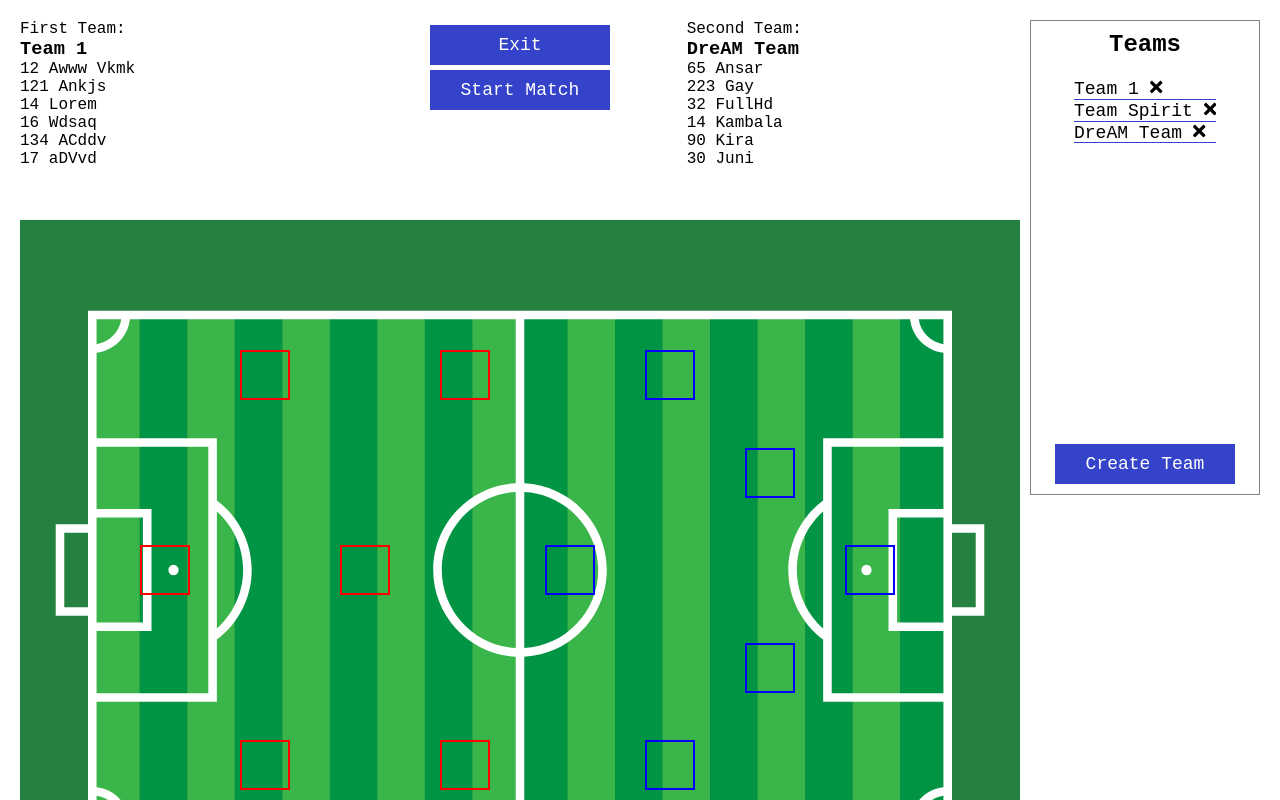
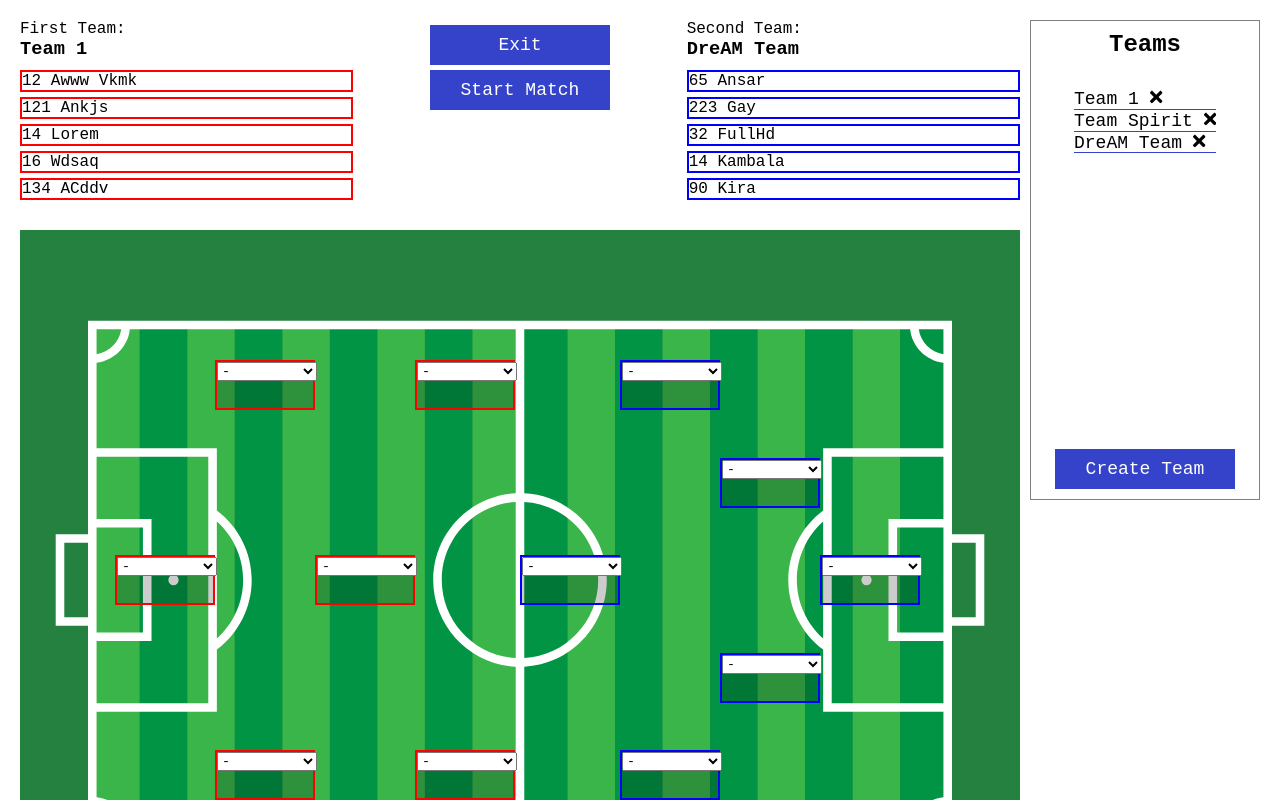
Before and after one commit to Anakharsis9/football, a Vue app: page / in a window 1280 px wide. Both pictures are taken after a click on the button "Match Settings". Built offline with nearby package versions, Linux system fonts and the light colour scheme.

Commit message:
player select

```diff
--- /dev/null
+++ b/src/components/Cells.vue
@@ -0,0 +1,117 @@
+<template>
+  <div>
+    <div
+      v-for="(n, index) in 6"
+      :key="n"
+      class="player"
+      :class="{
+        ['player' + n]: true,
+      }"
+    >
+      <select
+        @change="updateCell(index, +$event.target.value)"
+        class="player_select"
+      >
+        <option :value="-1">-</option>
+        <option
+          v-for="(player, index) in filterPlayerOptions(teamDist[index])"
+          :value="player.number"
+          :key="index"
+        >
+          {{ player.number + " " + player.fullName }}
+        </option>
+      </select>
+    </div>
+  </div>
+</template>
+
+<script>
+export default {
+  name: "Cells",
+  props: { team: { type: Object, require: true } },
+  data: () => ({
+    teamDist: { 0: -1, 1: -1, 2: -1, 3: -1, 4: -1, 5: -1 },
+  }),
+  methods: {
+    filterPlayerOptions(currentPlayerNumber) {
+      const chosenPlayers = Object.values(this.teamDist).filter(
+        (number) => currentPlayerNumber !== number
+      );
+      console.log(chosenPlayers);
+      return this.team.players.filter(
+        (player) => !chosenPlayers.includes(player.number)
+      );
+    },
+    updateCell(index, value) {
+      this.teamDist[index] = value;
+    },
+  },
+};
+</script>
+
+<style>
+.player_select {
+  width: 100px;
+}
+
+.player {
+  background-color: rgba(0, 0, 0, 0.2);
+  width: 100px;
+  height: 50px;
+}
+.team > .player:hover {
+  border: 2px solid yellow;
+}
+
+.team1 > .player {
+  border: 2px solid red;
+}
+.team1 > .player1 {
+  grid-column: 2/3;
+}
+.team1 > .player2 {
+  grid-column: 4/5;
+}
+.team1 > .player3 {
+  grid-row: 3/4;
+}
+.team1 > .player4 {
+  grid-row: 3/4;
+  grid-column: 3/4;
+}
+.team1 > .player5 {
+  grid-row: 5/6;
+  grid-column: 2/3;
+}
+.team1 > .player6 {
+  grid-row: 5/6;
+  grid-column: 4/5;
+}
+
+.team2 > .player1 {
+  grid-column: 2/3;
+}
+.team2 > .player2 {
+  grid-row: 2/3;
+  grid-column: 3/4;
+}
+.team2 > .player3 {
+  grid-row: 3/4;
+}
+.team2 > .player4 {
+  grid-row: 3/4;
+  grid-column: 4/5;
+}
+.team2 > .player5 {
+  grid-row: 4/5;
+  grid-column: 3/4;
+}
+.team2 > .player6 {
+  grid-row: 5/6;
+  grid-column: 2/3;
+}
+
+.team2 > .player {
+  border: 2px solid blue;
+}
+</style>
--- a/src/components/Field.vue
+++ b/src/components/Field.vue
@@ -1,29 +1,21 @@
 <template>
-  <div class="wrapper">
-    <match-settings :teamsList="teamsList"></match-settings>
+  <div class="field_wrapper">
+    <match-settings
+      :teamsList="teamsList"
+      @settingModeChange="isSettingMode = $event"
+      @twoTeams="twoTeams = $event"
+    ></match-settings>
     <div class="field_container">
-      <div class="team team1">
-        <div class="player player1"></div>
-        <div class="player player2"></div>
-        <div class="player player3"></div>
-        <div class="player player4"></div>
-        <div class="player player5"></div>
-        <div class="player player6"></div>
-      </div>
-      <div class="team team2">
-        <div class="player player1"></div>
-        <div class="player player2"></div>
-        <div class="player player3"></div>
-        <div class="player player4"></div>
-        <div class="player player5"></div>
-        <div class="player player6"></div>
-      </div>
+      <cells :team="twoTeams[0]" v-if="isSettingMode" class="team team1">
+      </cells>
+      <cells :team="twoTeams[1]" v-if="isSettingMode" class="team team2"> </cells>
     </div>
   </div>
 </template>
 
 <script>
 import MatchSettings from "@/components/MatchSettings.vue";
+import Cells from "@/components/Cells.vue";
 
 export default {
   name: "Field",
@@ -34,13 +26,18 @@ export default {
   },
   components: {
     MatchSettings,
+    Cells,
   },
-  data: () => ({}),
+  data: () => ({
+    isSettingMode: false,
+    twoTeams: [],
+  }),
+  methods: {},
 };
 </script>
 
 <style lang="scss" scoped>
-.wrapper {
+.field_wrapper {
   display: flex;
   flex-direction: column;
 }
@@ -69,63 +66,4 @@ export default {
 .team1 {
   margin-left: 95px;
 }
-.team1 > .player {
-  width: 50px;
-  height: 50px;
-  border: 2px solid red;
-}
-.team1 > .player1 {
-  grid-column: 2/3;
-}
-.team1 > .player2 {
-  grid-column: 4/5;
-}
-.team1 > .player3 {
-  grid-row: 3/4;
-}
-.team1 > .player4 {
-  grid-row: 3/4;
-  grid-column: 3/4;
-}
-.team1 > .player5{
-  grid-row: 5/6;
-  grid-column: 2/3;
-}
-.team1 > .player6{
-  grid-row: 5/6;
-  grid-column: 4/5;
-}
-
-
-.team2 > .player1 {
-  grid-column: 2/3;
-}
-.team2 > .player2 {
-  grid-row: 2/3;
-  grid-column: 3/4;
-}
-.team2 > .player3 {
-  grid-row: 3/4;
-
-}
-.team2 > .player4 {
-  grid-row: 3/4;
-  grid-column: 4/5;
-}
-.team2 > .player5{
-  grid-row: 4/5;
-  grid-column: 3/4;
-}
-.team2 > .player6{
-  grid-row: 5/6;
-  grid-column: 2/3;
-}
-.team2 {
-}
-
-.team2 > .player {
-  width: 50px;
-  height: 50px;
-  border: 2px solid blue;
-}
 </style>
--- a/src/components/InfoTables.vue
+++ b/src/components/InfoTables.vue
@@ -17,8 +17,5 @@ export default {
 </script>
 
 <style lang="scss" scoped>
-.wrapper {
-  // display: flex;
-  // justify-content: center;
-}
+
 </style>
--- a/src/components/MatchSettings.vue
+++ b/src/components/MatchSettings.vue
@@ -4,7 +4,11 @@
       <span class="label"> First Team: </span>
       <h3>{{ team1.name || "Team name" }}</h3>
       <ul class="list">
-        <li v-for="(player, index) in team1.players" :key="index">
+        <li
+          v-for="(player, index) in team1.players"
+          :key="index"
+          class="player_li_red"
+        >
           {{ player.number }} {{ player.fullName }}
         </li>
       </ul>
@@ -22,7 +26,11 @@
       <span class="label"> Second Team: </span>
       <h3>{{ team2.name || "Team name" }}</h3>
       <ul class="list">
-        <li v-for="(player, index) in team2.players" :key="index">
+        <li
+          v-for="(player, index) in team2.players"
+          :key="index"
+          class="player_li_blue"
+        >
           {{ player.number }} {{ player.fullName }}
         </li>
       </ul>
@@ -34,8 +42,10 @@
 export default {
   name: "MatchSettings",
   props: {
-    teamsList: {
-      type: Array,
+    teamsList: Array,
+    selectedCell: {
+      type: Object,
+      required: false,
     },
   },
   data: () => ({
@@ -55,6 +65,7 @@ export default {
         random2 = this.getRandom(len);
       }
       this.team2 = validTeams[random2];
+      this.$emit("twoTeams", [this.team1, this.team2]);
     },
     exitSettings() {
       this.team1 = {};
@@ -63,6 +74,11 @@ export default {
     },
     getRandom(length) {
       return Math.floor(Math.random() * length);
+    },
+  },
+  watch: {
+    isSettingMode: function (newVal) {
+      this.$emit("settingModeChange", newVal);
     },
   },
 };
@@ -77,11 +93,21 @@ export default {
 .list {
   height: 130px;
   overflow-y: scroll;
+  margin-top: 10px;
   margin-bottom: 10px;
 }
-.buttons{
+.buttons {
   display: flex;
   flex-direction: column;
   align-items: center;
 }
+
+.player_li_red {
+  border: 2px solid red;
+  margin-bottom: 5px;
+}
+.player_li_blue {
+  border: 2px solid blue;
+  margin-bottom: 5px;
+}
 </style>
```
